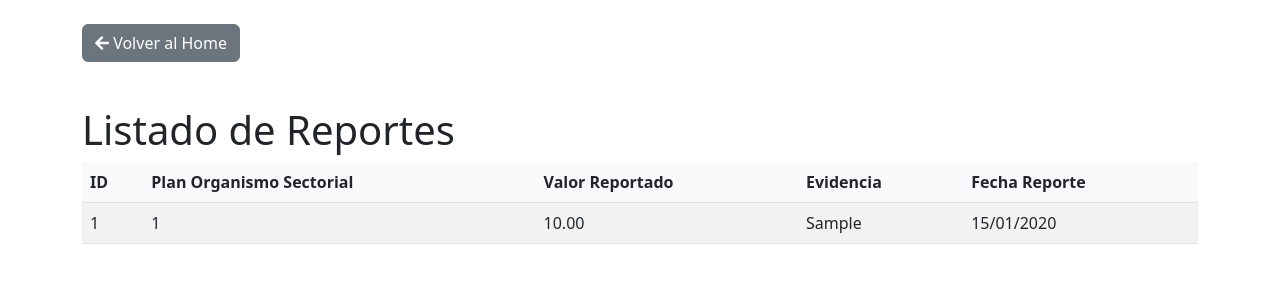
After one commit to FelixGonzalezp/curso-backend-proyecto, a Django app: template api/templates/reporte.html in a window 1280 px wide. The commit adds this page. Shown: the top 300 px of the page. Run offline with Django 5.2, Linux system fonts and the light colour scheme; the template is opened without the code that fills it: values that come from a table or form of the project are taken from there, others are empty; tables that the repository leaves empty hold one stand-in row (values such as "Sample post"); parts of the project's set-up code (start-up, migrations or seed data) failed here and were passed over.

```diff
--- a/api/templates/home.html
+++ b/api/templates/home.html
@@ -13,9 +13,6 @@
                     <div class="mt-auto">
                         <a href="{% url 'html_plan' %}" class="btn btn-primary me-2">
                             <i class="fas fa-list"></i> Ver Planes
-                        </a>
-                        <a href="{% url 'html_crear_plan' %}" class="btn btn-success">
-                            <i class="fas fa-plus"></i> Crear Plan
                         </a>
                     </div>
                 </div>
--- a/api/templates/planes.html
+++ b/api/templates/planes.html
@@ -5,9 +5,6 @@
 <div class="d-flex justify-content-between align-items-center mb-4">
     <a href="{% url 'html_home' %}" class="btn btn-secondary">
         <i class="fas fa-arrow-left"></i> Volver al Home
-    </a>
-    <a href="{% url 'html_crear_plan' %}" class="btn btn-primary">
-        <i class="fas fa-plus"></i> Crear Nuevo Plan
     </a>
 </div>
 
--- /dev/null
+++ b/api/templates/reporte.html
@@ -0,0 +1,59 @@
+{% extends 'base.html' %}
+
+{% block content %}
+<!-- Botón Volver al Home -->
+<div class="mb-4">
+    <a href="{% url 'html_home' %}" class="btn btn-secondary">
+        <i class="fas fa-arrow-left"></i> Volver al Home
+    </a>
+</div>
+
+<h1>Listado de Reportes</h1>
+<table class="table table-striped">
+    <thead>
+        <tr>
+            <th>ID</th>
+            <th>Plan Organismo Sectorial</th>
+            <th>Valor Reportado</th>
+            <th>Evidencia</th>
+            <th>Fecha Reporte</th>
+        </tr>
+    </thead>
+    <tbody>
+        {% for reporte in reportes %}
+        <tr>
+            <td>{{ reporte.id }}</td>
+            <td>{{ reporte.id_plan_organismo_sectorial }}</td>
+            <td>{{ reporte.valor_reportado }}</td>
+            <td>{{ reporte.evidencia|truncatechars:50 }}</td>
+            <td>{{ reporte.fecha_reporte|date:"d/m/Y" }}</td>
+        </tr>
+        {% endfor %}
+    </tbody>
+</table>
+
+{% endblock %}
+
+{% block extra_css %}
+<style>
+    .table th {
+        background-color: #f8f9fa;
+    }
+    .badge {
+        padding: 0.5em 0.8em;
+    }
+    .truncate {
+        max-width: 150px;
+        white-space: nowrap;
+        overflow: hidden;
+        text-overflow: ellipsis;
+    }
+    .btn-secondary {
+        margin-bottom: 20px;
+        transition: all 0.3s ease;
+    }
+    .btn-secondary:hover {
+        transform: translateX(-5px);
+    }
+</style>
+{% endblock %}
```
Also changed, not shown: Modelo_relacional.png, api/views_html.py (line endings or trailing spaces).
